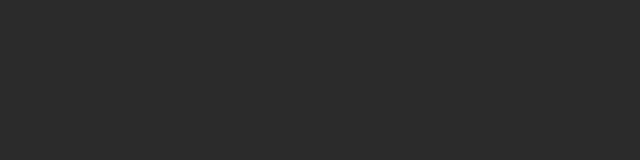
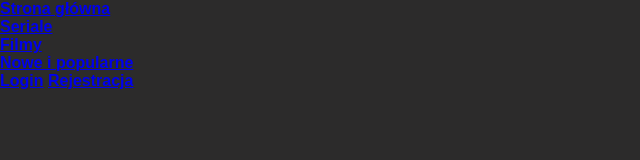
Before and after one commit to JCzyszczon/wypozyczalnia_filmow, a plain HTML site: page index.html in a window 1280 px wide. Shown: the whole page, without its empty margins (0-640 px from the left). Drawn offline with Linux system fonts and the light colour scheme.

Commit message:
Filling in the template
Added nav content

```diff
--- a/index.html
+++ b/index.html
@@ -16,7 +16,16 @@
 </head>
 <body>
 
-<nav></nav>
+<nav>
+<ul class="nav-area">
+    <li><a href="#">Strona główna</a></li>
+    <li><a href="#">Seriale</a></li>
+    <li><a href="#">Filmy</a></li>
+    <li><a href="#">Nowe i popularne</a></li>
+</ul>
+</nav>
+<a href="#" class="btn-log-area">Login</a>
+<a href="#" class="btn-reg-area">Rejestracja</a>
 
 <header></header>
 
--- a/style.css
+++ b/style.css
@@ -1,4 +1,16 @@
-body{
+* {
+    box-sizing: border-box;
+    margin: 0;
+    padding: 0;
+}
+
+body {
     background-color: rgb(44, 43, 43);
+    background-size: cover;
+    background-position: center center;
+
+    font-family: Arial, Helvetica, sans-serif;
+    font-weight: 600;
+    font-size: 16px;
     color: white;
 }
```
